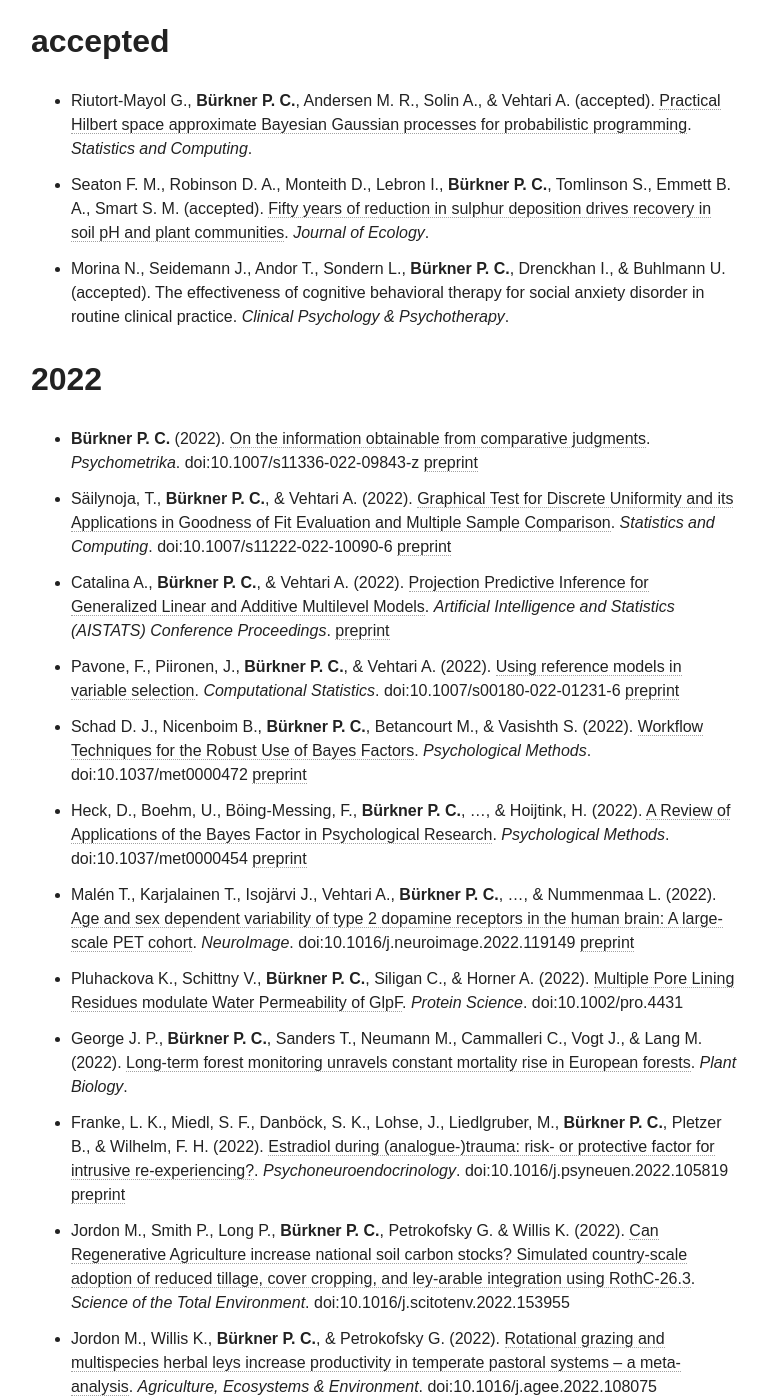
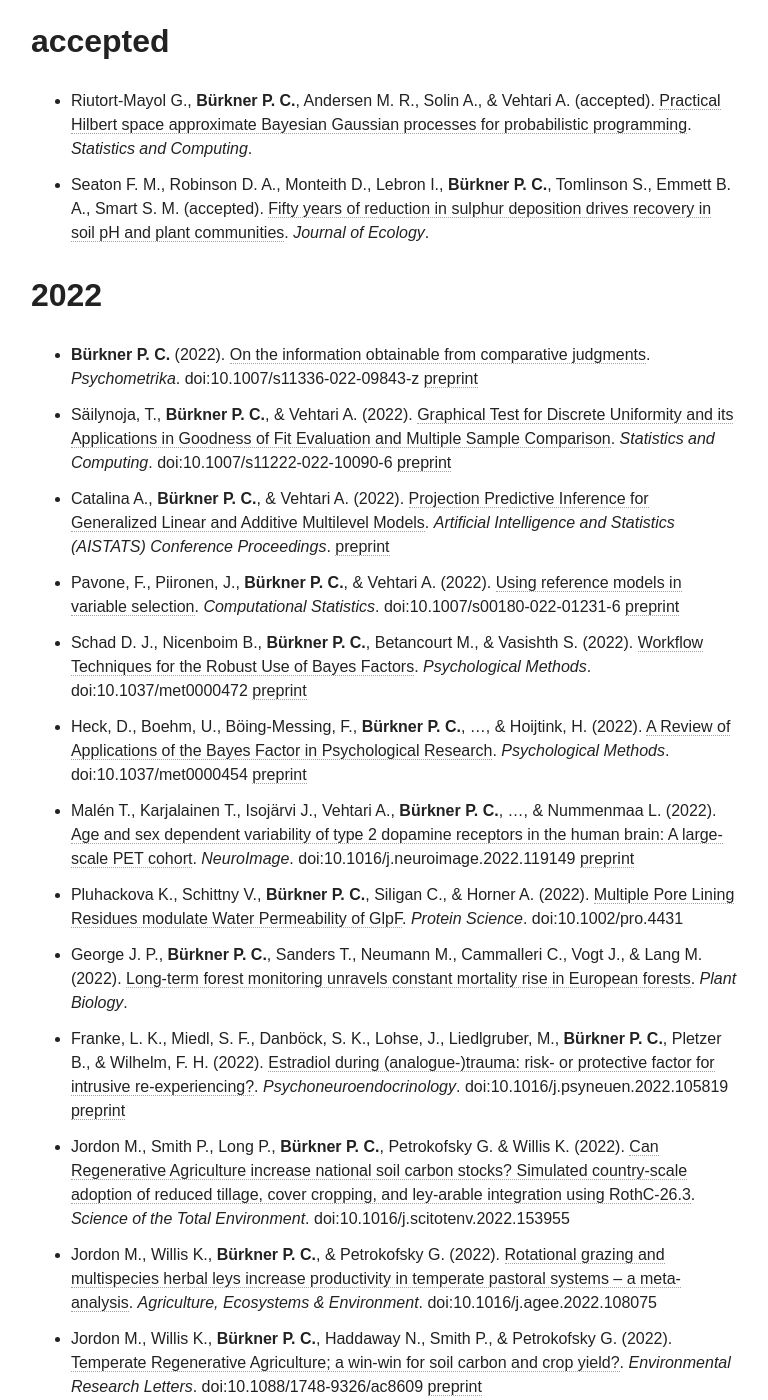
Before and after one commit to paul-buerkner/paul-buerkner.github.io, a Jekyll site: the page built from publications/index.md, in a window 1280 px wide and 1400 px high, scrolled down 2096 px. Shown: the whole window, without its empty margins (255-1023 px from the left). Built offline with Jekyll 4.4.1, drawn with Linux system fonts in a browser that asks for light colours; nearby versions of some CDN libraries; some of the changed text lies outside the part shown.

Commit message:
move paper to published

```diff
--- a/publications/index.md
+++ b/publications/index.md
@@ -32,7 +32,6 @@
 
 * Riutort-Mayol G., **Bürkner P. C.**, Andersen M. R., Solin A., & Vehtari A. (accepted). [Practical Hilbert space approximate Bayesian Gaussian processes for probabilistic programming](http://arxiv.org/abs/2004.11408). *Statistics and Computing*.
 * Seaton F. M., Robinson D. A., Monteith D., Lebron I., **Bürkner P. C.**, Tomlinson S., Emmett B. A., Smart S. M. (accepted). [Fifty years of reduction in sulphur deposition drives recovery in soil pH and plant communities](https://www.biorxiv.org/content/10.1101/2022.07.04.498654v1). *Journal of Ecology*.
-* Morina N., Seidemann J., Andor T., Sondern L.,  **Bürkner P. C.**, Drenckhan I., & Buhlmann U. (accepted). The effectiveness of cognitive behavioral therapy for social anxiety disorder in routine clinical practice. *Clinical Psychology & Psychotherapy*.
 
 ## 2022
 
```
Also changed, not shown: other parts of publications/index.md (+1 -0 lines).
